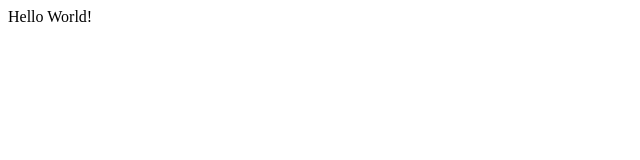
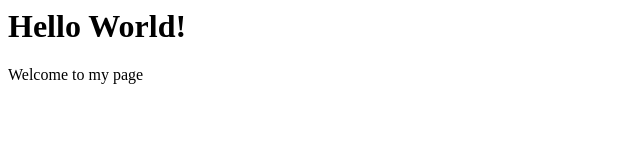
Before and after one commit to AidieHus/C3390C_L12, a plain HTML site: page assets/test001.html in a window 1280 px wide. Shown: the whole page, without its empty margins (0-640 px from the left). Drawn offline with Linux system fonts and the light colour scheme.

Commit message:
before delete

```diff
--- a/assets/test001.html
+++ b/assets/test001.html
@@ -1,11 +1,27 @@
+<!-- Fix: The <html> element is missing a lang attribute -->
+<!-- Reason: Screen readers rely on the lang attribute to select the appropriate sound library -->
 <html lang="en">
 
 <head>
-  <title>Document</title>
+  <!-- Fix: Missing character encoding declaration -->
+  <!-- Reason: Ensures proper text rendering and prevents issues with special characters -->
+  <meta charset="UTF-8">
+
+  <!-- Fix: Missing viewport meta tag -->
+  <!-- Reason: Ensures the webpage is responsive on mobile devices -->
+  <meta name="viewport" content="width=device-width, initial-scale=1">
+
+  <!-- Fix: Missing meaningful title -->
+  <!-- Reason: Helps with SEO and accessibility, as it describes the page’s content -->
+  <title>My Webpage</title>
 </head>
 
 <body>
-  Hello World!
-</body>
+  <!-- Fix: No heading structure -->
+  <!-- Reason: Using semantic elements improves readability and accessibility -->
+  <h1>Hello World!</h1>
 
-</html>
+  <!-- Fix: No main landmark -->
+  <!-- Reason: Improves accessibility by defining the main content area -->
+  <main>
+    <p>Welcome to my page
```
